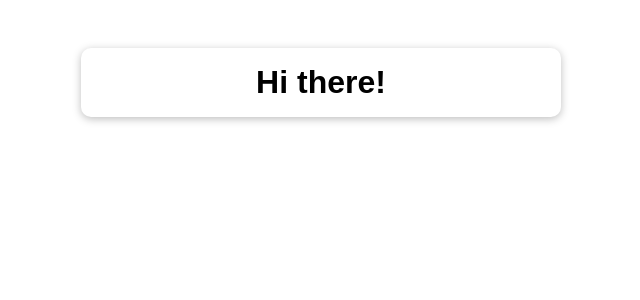
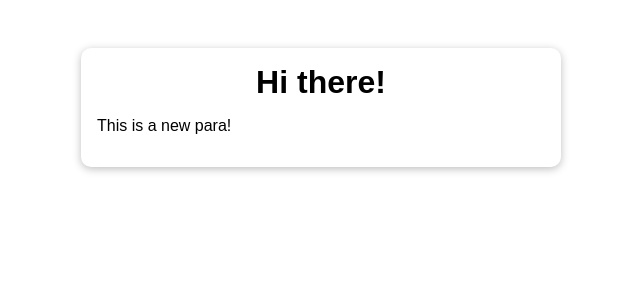
Before and after one commit to Suxrob9966/react-behind-the-scenes, a React (Create React App) app: page / in a window 1280 px wide. Shown: the top 300 px of the page, without its empty margins (319-959 px from the left). Built offline with nearby package versions, Linux system fonts and the light colour scheme.

Commit message:
added paragraph

```diff
--- a/src/App.js
+++ b/src/App.js
@@ -6,6 +6,7 @@ function App() {
   return (
     <div className="app">
       <h1>Hi there!</h1>
+      <p>This is a new para!</p>
     </div>
   );
 }
```
